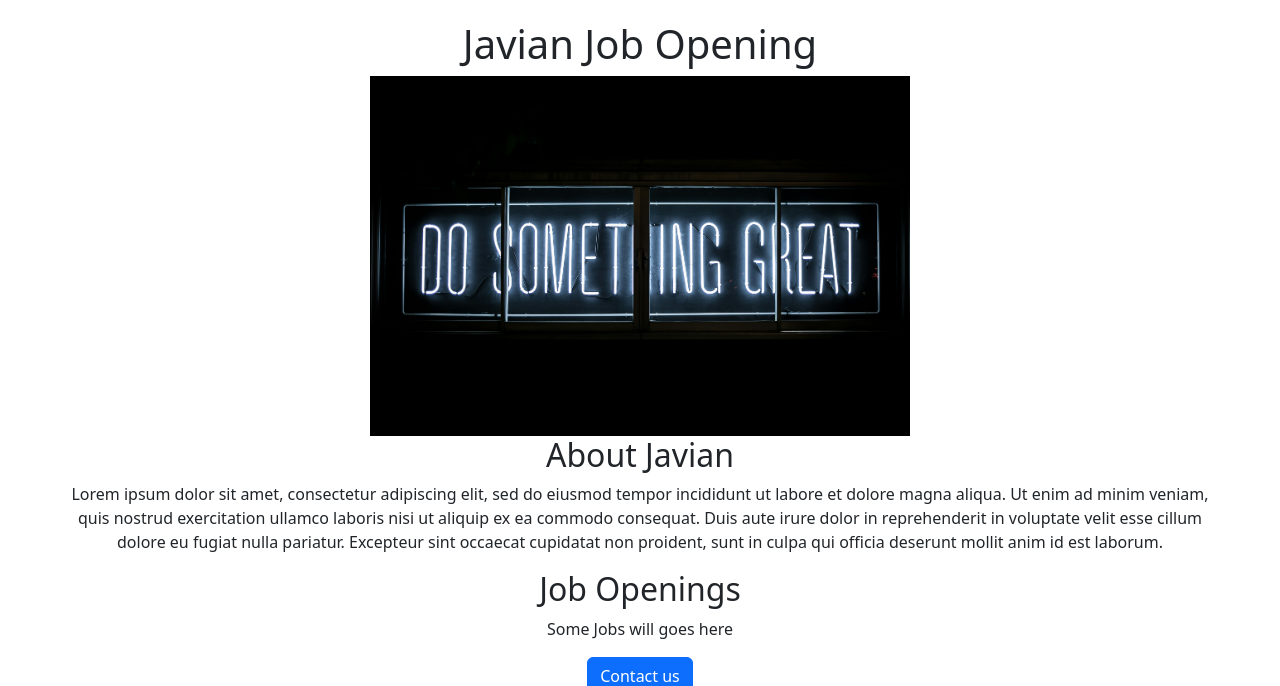
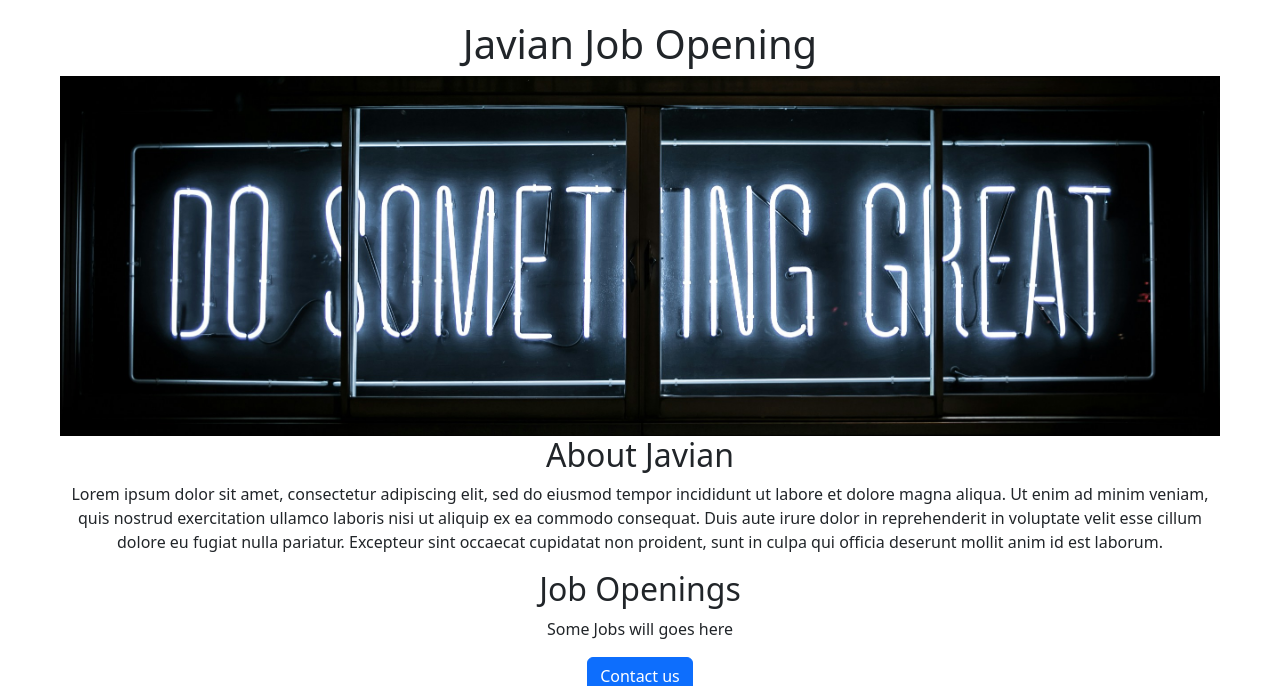
Before and after one commit to ponkaliraj26/greenvalley_quickpass, a Flask app: page / in a window 1280 px wide. Shown: the top 686 px of the page. Run offline with Flask 3, Linux system fonts and the light colour scheme.

Commit message:
Assistant checkpoint: Make image full width
Assistant generated file changes:
- templates/index.html: Make image full width

---

User prompt:

image to full width

Replit-Commit-Author: Assistant
Replit-Commit-Session-Id: 0503c185-8216-4e71-a87e-929bfa91ba0a

```diff
--- a/templates/index.html
+++ b/templates/index.html
@@ -9,7 +9,7 @@
   <body style="margin: 0 auto; max-width: 1200px; padding: 20px;">
     <div class="text-center">
     <h1>Javian Job Opening</h1>
-    <img src="/static/banner.jpg" class="img-fluid" style="height:360px" alt="...">
+    <img src="/static/banner.jpg" class="img-fluid" style="width:100%; height:360px; object-fit:cover;" alt="...">
     <script src="https://cdn.jsdelivr.net/npm/bootstrap@5.3.6/dist/js/bootstrap.bundle.min.js" integrity="sha384-j1CDi7MgGQ12Z7Qab0qlWQ/Qqz24Gc6BM0thvEMVjHnfYGF0rmFCozFSxQBxwHKO" crossorigin="anonymous"></script>
       <h2>About Javian</h2>
     <p>
```
